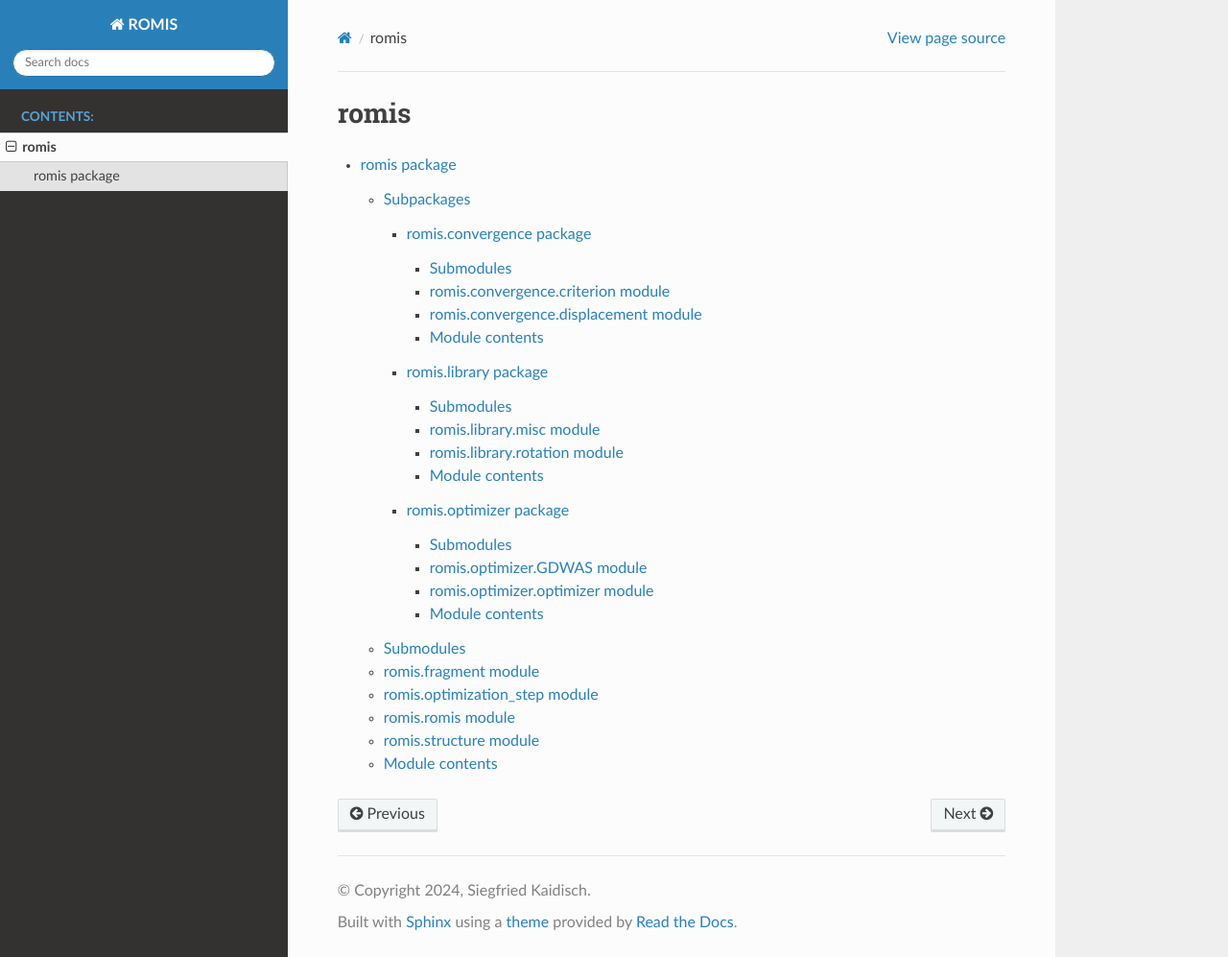
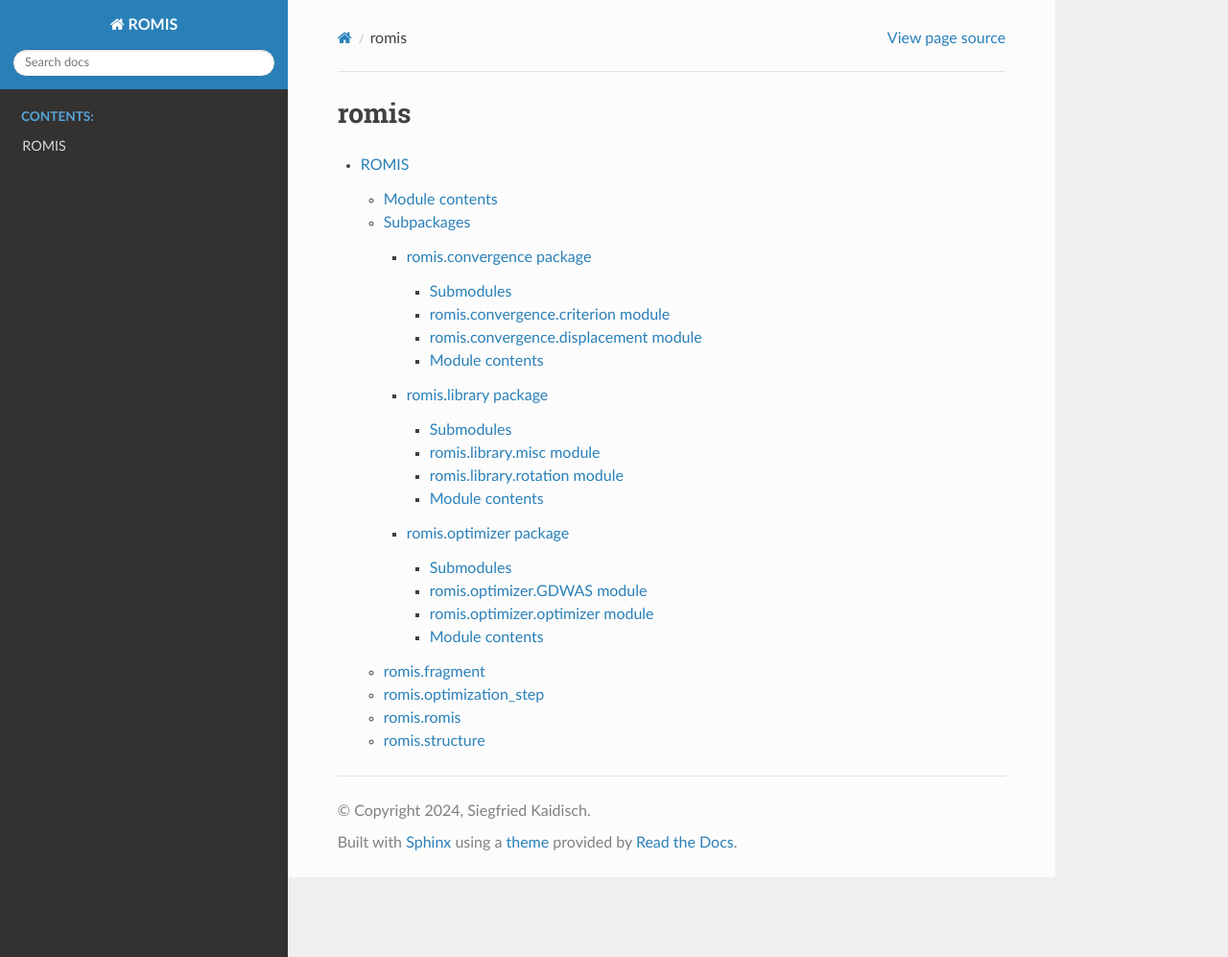
Before and after one commit to siegfriedkaidisch/RIIGID, a Sphinx documentation site: the page built from docs/source/modules.rst, in a window 1280 px wide and 997 px high. Shown: the whole window at 96% size. Built offline with Sphinx 7.4.7 and the Read the Docs theme 2.0.0, drawn with Linux system fonts in a browser that asks for light colours.

Commit message:
Documentation...

```diff
--- a/docs/source/index.rst
+++ b/docs/source/index.rst
@@ -6,11 +6,13 @@
 Welcome to ROMIS's documentation!
 =================================
 
+ROMIS is a geometry optimization package intended to be used in theoretical solid state physics and quantum chemistry.
+
 .. toctree::
    :maxdepth: 2
    :caption: Contents:
 
-   modules
+   romis
 
 
 Indices and tables
--- a/docs/source/romis.rst
+++ b/docs/source/romis.rst
@@ -1,5 +1,13 @@
-romis package
+ROMIS
 =============
+
+Module contents
+---------------
+
+.. automodule:: romis
+   :members:
+   :undoc-members:
+   :show-inheritance:
 
 Subpackages
 -----------
@@ -11,10 +19,8 @@ Subpackages
    romis.library
    romis.optimizer
 
-Submodules
-----------
 
-romis.fragment module
+romis.fragment
 ---------------------
 
 .. automodule:: romis.fragment
@@ -22,7 +28,7 @@ romis.fragment module
    :undoc-members:
    :show-inheritance:
 
-romis.optimization\_step module
+romis.optimization\_step
 -------------------------------
 
 .. automodule:: romis.optimization_step
@@ -30,7 +36,7 @@ romis.optimization\_step module
    :undoc-members:
    :show-inheritance:
 
-romis.romis module
+romis.romis
 ------------------
 
 .. automodule:: romis.romis
@@ -38,18 +44,10 @@ romis.romis module
    :undoc-members:
    :show-inheritance:
 
-romis.structure module
+romis.structure
 ----------------------
 
 .. automodule:: romis.structure
    :members:
    :undoc-members:
    :show-inheritance:
-
-Module contents
----------------
-
-.. automodule:: romis
-   :members:
-   :undoc-members:
-   :show-inheritance:
```
